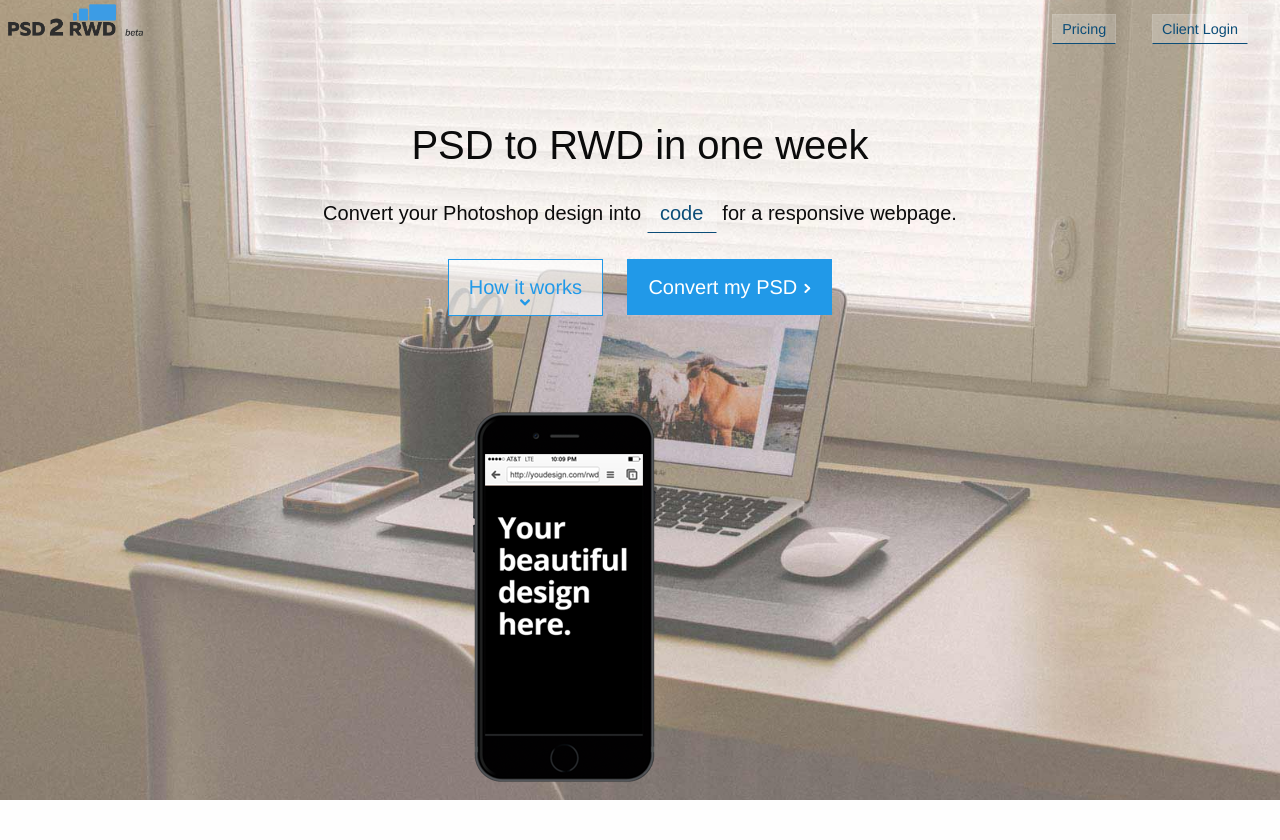
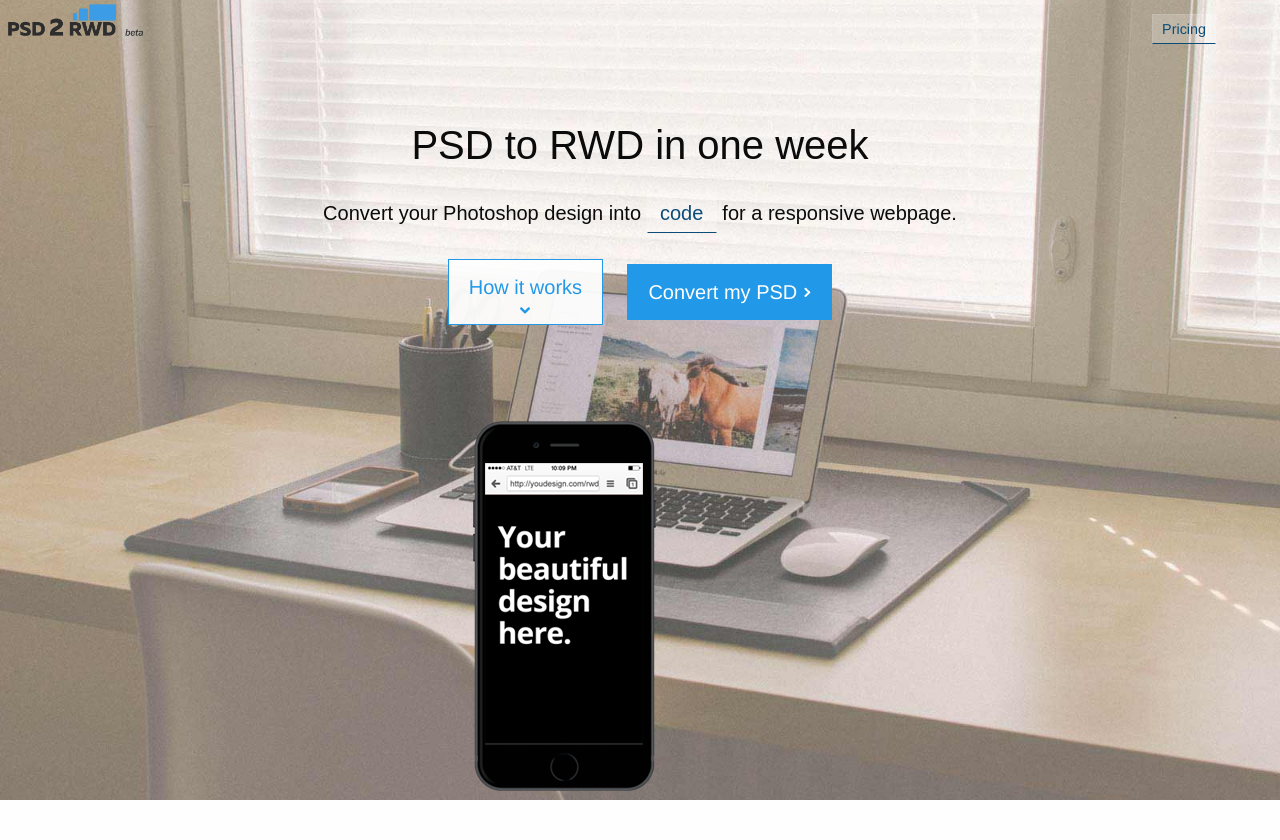
Before and after one commit to cleverbaker/psd2rwd, a PHP site: page / in a window 1280 px wide. Shown: the top 840 px of the page. Run offline with PHP 8.4, Linux system fonts and the light colour scheme.

Commit message:
Update buttons.

```diff
--- a/css/app.css
+++ b/css/app.css
@@ -41,7 +41,7 @@ img {
 }
 
 .button.hollow {
-  background-color: rgba(254,254,254,0.65);
+  background-color: rgba(254,254,254,0.95);
 }
 .section1 {
 
@@ -374,6 +374,7 @@ footer {
 .down-arrow {
     position: relative;
     left: 50%;
+    top: .5rem;
     margin-left: -.325rem;
     width: .65rem;
     height: .65rem;
@@ -407,5 +408,5 @@ footer {
 }
 
 #how-it-works-button {
-  padding-bottom: .45rem;
+  padding-bottom: 1rem;
 }
--- a/index.html
+++ b/index.html
@@ -117,7 +117,6 @@ min-height: 100vh;
             <img src="img/logo.png" style="max-height:2rem; width:auto;" alt="PSD 2 RWD beta logo">
           <div class="top-bar-links" data-magellan>
             <a href="#pricing" class="top-link pricing hide-for-small-only pricing-link">Pricing</a>
-            <a href="#client-login" class="top-link client-login hide-for-small-only">Client Login</a>
           </div>
       </div>
         <div class="column align-middle center ">
@@ -408,7 +407,7 @@ Any further changes need a change order with a deadline of the following Monday.
 
 
     <div class="row">
-      <div class="small-6 columns"><a href="about.html">About Us</a><br>
+      <div class="small-6 columns">
         <a href="faq.html">FAQ</a><br>
         <a href="#">Privacy Policy</a><br>
         <a href="#">Contact Us</a><br>
```
Also changed, not shown: img/devices3.png (added).
